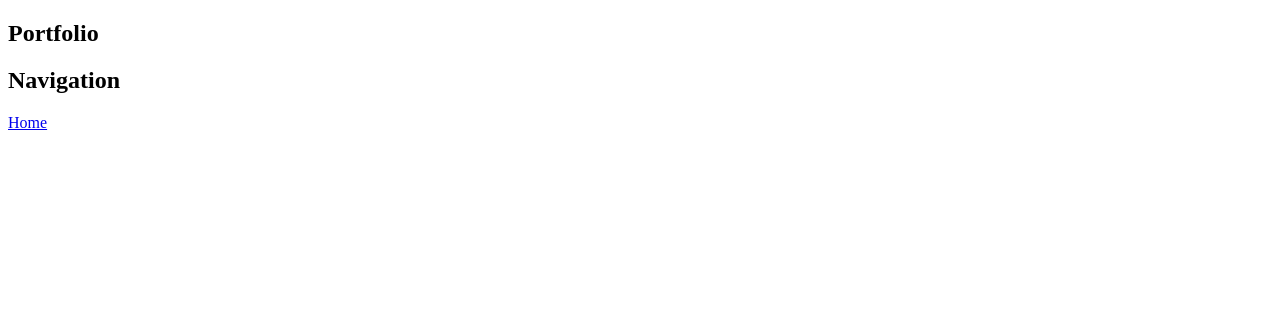
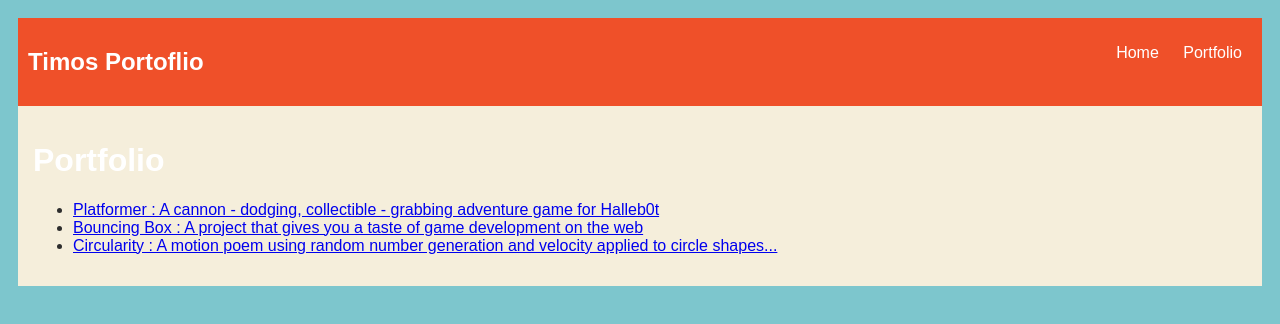
Before and after one commit to Timosbraun/Timosbraun.github.io, a plain HTML site: page portfolio.html in a window 1280 px wide. Drawn offline with Linux system fonts and the light colour scheme.

```diff
--- a/portfolio.html
+++ b/portfolio.html
@@ -1,14 +1,82 @@
 <!DOCTYPE HTML>
 <html>
     <head>
+        <style type="text/css">
+            body {
+                background: rgb(125, 198, 205);
+                color: rgb(45, 45, 45);
+                padding: 10px;
+                font-family: arial;
+            }
+            header {
+                font-size: 1.5em;
+                font-weight: bold;
+            }
 
+            #all-contents {
+                max-width: 800px;
+                margin: auto;
+            }
+
+            /* navigation menu */
+            nav {
+                background: rgb(239, 80, 41);
+                margin: 0 auto;
+                display: flex;
+                padding: 10px;
+            }
+            h1 {
+                display: flex;
+                align-items: center;
+                color: rgb(255, 255, 255);
+                flex: 1;
+            }
+            #nav-ul {
+                list-style-image: none;
+            }
+            .nav-li {
+                display: inline-block;
+                padding: 0 10px;
+            }
+            .nav-a {
+                text-decoration: none;
+                color: #fff;
+            }
+
+            /* main container area beneath menu */
+            main {
+                background: rgb(245, 238, 219);
+                display: flex;
+            }
+            .content {
+                flex: 1;
+                padding: 15px;
+            }
+        </style>
     </head>
 
-<body>
-    <nav>
-        <h1>Portfolio</h1>
-        <h2>Navigation</h2>
-        <a href="index.html">Home</a>
-    </nav>
-</body>
-</html>
+    <body>
+        <div>
+            <nav>
+                <h1>Timos Portoflio</h1>
+                <ul id="nav-ul">
+                    <li class="nav-li">
+                      <a class="nav-a" href="index.html">Home</a>
+                    </li>
+                    <li class="nav-li">
+                      <a class="nav-a" href="portfolio.html">Portfolio</a>
+                    </li>
+                </ul>
+            </nav>
+        </div>
+        <main>
+            <div class="content">
+                <h1>Portfolio</h1>
+                <ul id="portfolio">
+                    <li><a href="projects/platformer/">Platformer : A cannon - dodging, collectible - grabbing adventure game for Halleb0t</a></li>
+                     <li><a href="projects/bouncing-box/">Bouncing Box : A project that gives you a taste of game development on the web </a></li>
+                     <li><a href="projects/circularity/">Circularity : A motion poem using random number generation and velocity applied to circle shapes...</a></li>
+                </ul>
+            </div>
+        </main>
+    </body>
```
Also changed, not shown: index.html (+6 -11 lines).
